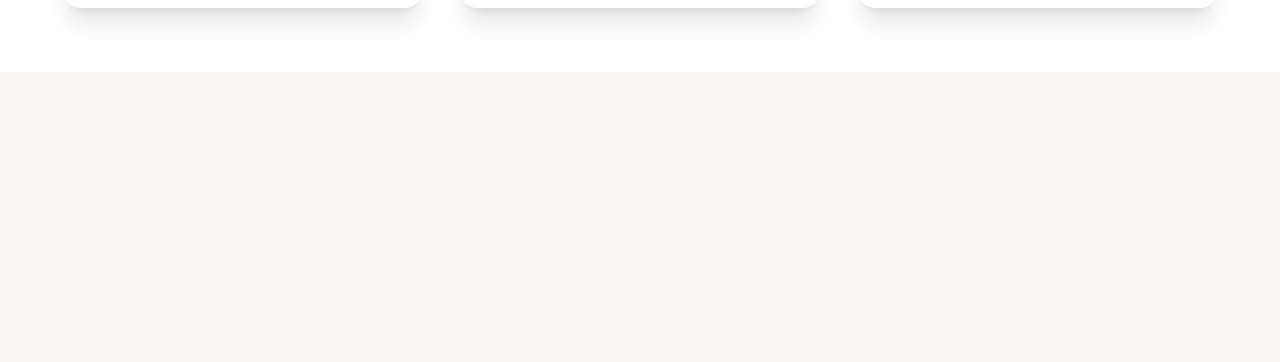
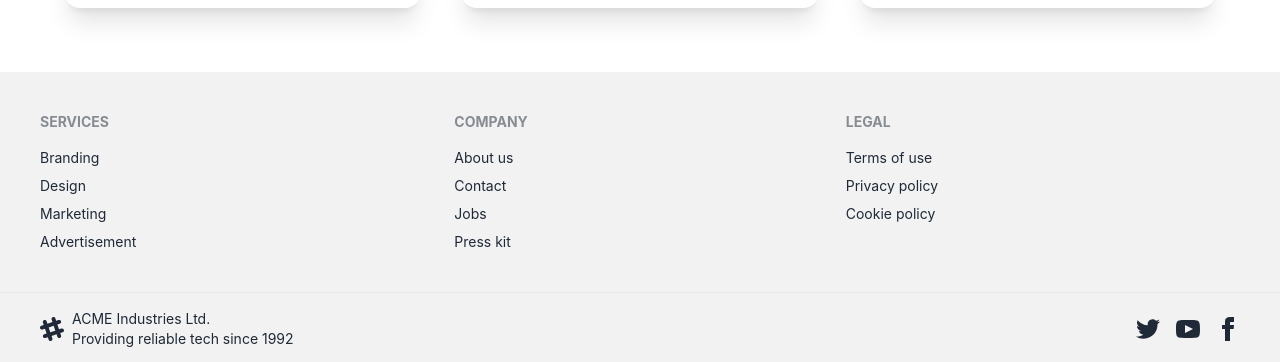
Before and after one commit to Abid459/Products-manufacturer-client, a React (Create React App) app: page / in a window 1280 px wide. Shown: the part 2338-2700 px from the top of the page. Before the commit the page ends 2410 px from the top, so only its background shows below. Built offline with nearby package versions, Linux system fonts and the light colour scheme; no server answers.

Commit message:
dashboard added

```diff
--- /dev/null
+++ b/src/components/Dashboard/AddProduct.js
@@ -0,0 +1,11 @@
+import React from 'react';
+
+const AddProduct = () => {
+    return (
+        <div>
+
+        </div>
+    );
+};
+
+export default AddProduct;
--- /dev/null
+++ b/src/components/Dashboard/AddReview.js
@@ -0,0 +1,11 @@
+import React from 'react';
+
+const AddReview = () => {
+    return (
+        <div>
+
+        </div>
+    );
+};
+
+export default AddReview;
--- a/src/components/Dashboard/Dashboard.js
+++ b/src/components/Dashboard/Dashboard.js
@@ -1,9 +1,31 @@
 import React from 'react';
+import { Link } from 'react-router-dom';
 
 const Dashboard = () => {
     return (
         <div>
+            <div class="drawer drawer-mobile">
+                <input id="my-drawer-2" type="checkbox" class="drawer-toggle" />
+                <div class="drawer-content flex flex-col items-center justify-center bg-base-200">
+                    {/* Page content here */}
+                    <label for="my-drawer-2" class="btn btn-primary drawer-button lg:hidden">Open drawer</label>
 
+                </div>
+                <div class="drawer-side ">
+                    <label for="my-drawer-2" class="drawer-overlay"></label>
+                    <ul class="menu p-4 overflow-y-auto w-80  text-base-content bg-base-300">
+                        {/* Sidebar content here  */}
+                        <li className=''><Link to= 'my-orders'>My Orders</Link></li>
+                        <li><Link to='my-profile'>My Profile</Link></li>
+                        <li><Link to ='add-review'>Add a review</Link></li>
+                        <li><Link to ='manage-orders'>Manage All orders</Link></li>
+                        <li><Link to='add-product'>Add a product</Link></li>
+                        <li><Link to= 'users'>All users</Link></li>
+                        <li><Link to ='manage-products'>Manage Products</Link></li>
+                    </ul>
+
+                </div>
+            </div>
         </div>
     );
 };
--- /dev/null
+++ b/src/components/Dashboard/ManageOrders.js
@@ -0,0 +1,11 @@
+import React from 'react';
+
+const ManageOrders = () => {
+    return (
+        <div>
+
+        </div>
+    );
+};
+
+export default ManageOrders;
--- /dev/null
+++ b/src/components/Dashboard/ManageProducts.js
@@ -0,0 +1,11 @@
+import React from 'react';
+
+const ManageProducts = () => {
+    return (
+        <div>
+
+        </div>
+    );
+};
+
+export default ManageProducts;
--- /dev/null
+++ b/src/components/Dashboard/MyOrders.js
@@ -0,0 +1,11 @@
+import React from 'react';
+
+const MyOrders = () => {
+    return (
+        <div>
+
+        </div>
+    );
+};
+
+export default MyOrders;
--- /dev/null
+++ b/src/components/Dashboard/MyProfile.js
@@ -0,0 +1,11 @@
+import React from 'react';
+
+const MyProfile = () => {
+    return (
+        <div>
+
+        </div>
+    );
+};
+
+export default MyProfile;
--- /dev/null
+++ b/src/components/Dashboard/Users.js
@@ -0,0 +1,11 @@
+import React from 'react';
+
+const Users = () => {
+    return (
+        <div>
+
+        </div>
+    );
+};
+
+export default Users;
--- /dev/null
+++ b/src/components/Home/Footer.js
@@ -0,0 +1,46 @@
+import React from 'react';
+
+const Footer = () => {
+    return (
+        <footer>
+            <footer class="footer p-10 bg-base-200 text-base-content">
+  <div>
+    <span class="footer-title">Services</span>
+    <a class="link link-hover">Branding</a>
+    <a class="link link-hover">Design</a>
+    <a class="link link-hover">Marketing</a>
+    <a class="link link-hover">Advertisement</a>
+  </div>
+  <div>
+    <span class="footer-title">Company</span>
+    <a class="link link-hover">About us</a>
+    <a class="link link-hover">Contact</a>
+    <a class="link link-hover">Jobs</a>
+    <a class="link link-hover">Press kit</a>
+  </div>
+  <div>
+    <span class="footer-title">Legal</span>
+    <a class="link link-hover">Terms of use</a>
+    <a class="link link-hover">Privacy policy</a>
+    <a class="link link-hover">Cookie policy</a>
+  </div>
+</footer>
+<footer class="footer px-10 py-4 border-t bg-base-200 text-base-content border-base-300">
+  <div class="items-center grid-flow-col">
+    <svg width="24" height="24" viewBox="0 0 24 24" xmlns="http://www.w3.org/2000/svg" fill-rule="evenodd" clip-rule="evenodd" class="fill-current"><path d="M22.672 15.226l-2.432.811.841 2.515c.33 1.019-.209 2.127-1.23 2.456-1.15.325-2.148-.321-2.463-1.226l-.84-2.518-5.013 1.677.84 2.517c.391 1.203-.434 2.542-1.831 2.542-.88 0-1.601-.564-1.86-1.314l-.842-2.516-2.431.809c-1.135.328-2.145-.317-2.463-1.229-.329-1.018.211-2.127 1.231-2.456l2.432-.809-1.621-4.823-2.432.808c-1.355.384-2.558-.59-2.558-1.839 0-.817.509-1.582 1.327-1.846l2.433-.809-.842-2.515c-.33-1.02.211-2.129 1.232-2.458 1.02-.329 2.13.209 2.461 1.229l.842 2.515 5.011-1.677-.839-2.517c-.403-1.238.484-2.553 1.843-2.553.819 0 1.585.509 1.85 1.326l.841 2.517 2.431-.81c1.02-.33 2.131.211 2.461 1.229.332 1.018-.21 2.126-1.23 2.456l-2.433.809 1.622 4.823 2.433-.809c1.242-.401 2.557.484 2.557 1.838 0 .819-.51 1.583-1.328 1.847m-8.992-6.428l-5.01 1.675 1.619 4.828 5.011-1.674-1.62-4.829z"></path></svg>
+    <p>ACME Industries Ltd. <br/>Providing reliable tech since 1992</p>
+  </div>
+  <div class="md:place-self-center md:justify-self-end">
+    <div class="grid grid-flow-col gap-4">
+      <a><svg xmlns="http://www.w3.org/2000/svg" width="24" height="24" viewBox="0 0 24 24" class="fill-current"><path d="M24 4.557c-.883.392-1.832.656-2.828.775 1.017-.609 1.798-1.574 2.165-2.724-.951.564-2.005.974-3.127 1.195-.897-.957-2.178-1.555-3.594-1.555-3.179 0-5.515 2.966-4.797 6.045-4.091-.205-7.719-2.165-10.148-5.144-1.29 2.213-.669 5.108 1.523 6.574-.806-.026-1.566-.247-2.229-.616-.054 2.281 1.581 4.415 3.949 4.89-.693.188-1.452.232-2.224.084.626 1.956 2.444 3.379 4.6 3.419-2.07 1.623-4.678 2.348-7.29 2.04 2.179 1.397 4.768 2.212 7.548 2.212 9.142 0 14.307-7.721 13.995-14.646.962-.695 1.797-1.562 2.457-2.549z"></path></svg></a>
+      <a><svg xmlns="http://www.w3.org/2000/svg" width="24" height="24" viewBox="0 0 24 24" class="fill-current"><path d="M19.615 3.184c-3.604-.246-11.631-.245-15.23 0-3.897.266-4.356 2.62-4.385 8.816.029 6.185.484 8.549 4.385 8.816 3.6.245 11.626.246 15.23 0 3.897-.266 4.356-2.62 4.385-8.816-.029-6.185-.484-8.549-4.385-8.816zm-10.615 12.816v-8l8 3.993-8 4.007z"></path></svg></a>
+      <a><svg xmlns="http://www.w3.org/2000/svg" width="24" height="24" viewBox="0 0 24 24" class="fill-current"><path d="M9 8h-3v4h3v12h5v-12h3.642l.358-4h-4v-1.667c0-.955.192-1.333 1.115-1.333h2.885v-5h-3.808c-3.596 0-5.192 1.583-5.192 4.615v3.385z"></path></svg></a>
+    </div>
+  </div>
+</footer>
+
+        </footer>
+    );
+};
+
+export default Footer;
--- a/src/components/Home/Home.js
+++ b/src/components/Home/Home.js
@@ -5,6 +5,7 @@
 import Loading from '../Loading/Loading';
 import Banner from './Banner';
 import Category from './Category';
+import Footer from './Footer';
 import Tools from './Tools';
 
 const Home = () => {
@@ -14,6 +15,7 @@
         <div>
             <Banner></Banner>
             <Tools></Tools>
+            <Footer></Footer>
             {/* <Category></Category> */}
         </div>
     );
```
